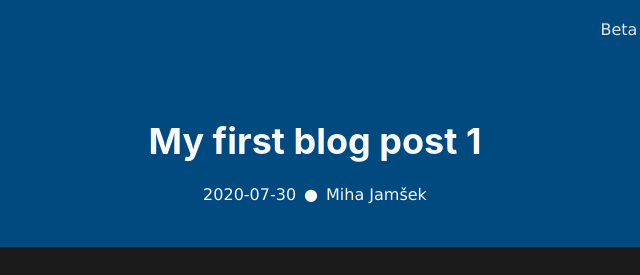
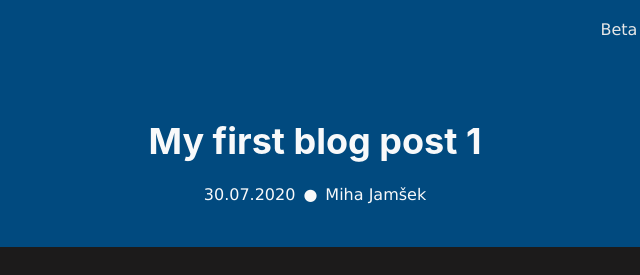
Before and after one commit to ping-pong-app/landing-page, a Gatsby site: page /blog/news-2 in a window 1280 px wide. Shown: the top 275 px of the page, 325-965 px from the left. Built offline with nearby package versions, Linux system fonts and the light colour scheme; Gatsby itself is replaced by a stand-in of ours.

Commit message:
formatted date

```diff
--- a/src/templates/blog.template.tsx
+++ b/src/templates/blog.template.tsx
@@ -59,7 +59,7 @@ export const pageQuery = graphql`
             frontmatter {
                 path
                 title
-                date
+                date(formatString: "DD.MM.YYYY")
                 author
             }
         }
```
